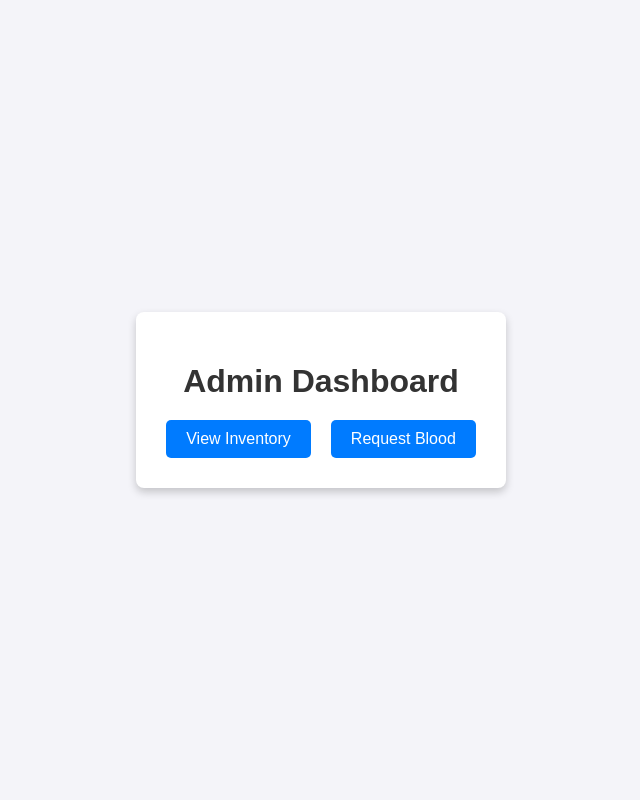
After one commit to DivyaE4/blood_bank_management_system, a Flask app: page /admin_dashboard in a window 1280 px wide. The commit adds this page. Shown: the whole page, without its empty margins (319-959 px from the left). Run offline with Flask 3, Linux system fonts and the light colour scheme; parts of the project's set-up code (start-up, migrations or seed data) failed here and were passed over.

Commit message:
inventory done

```diff
--- a/app.py
+++ b/app.py
@@ -100,16 +100,20 @@ def admin_login():
             session['admin_id'] = admin['id']  # Store admin ID in session
             session['admin_username'] = admin['username']  # Store admin username in session
             flash('Admin login successful!', 'success')
-            return redirect(url_for('admin_dashboard'))  # Redirect to an admin dashboard or home page
+            return redirect('/admin_dashboard')  # Redirect to an admin dashboard or home page
         else:
             flash('Invalid admin username or password.', 'danger')
 
     return render_template('admin_login.html', form=form)
 
+@app.route('/admin_dashboard')
+def admin_dashboard():
+    # Ensure the user is logged in as an admin
+    # if not session.get('admin_logged_in'):
+    #     flash('Please log in to access the admin dashboard', 'danger')
+    #     return redirect(url_for('admin_dashboard'))
 
-
-
-
+    return render_template('admin_dashboard.html')
 
 
 # Route for user registration
@@ -330,9 +334,9 @@ def update_inventory():
     connection = get_db_connection()
     cursor = connection.cursor()
 
-    # Aggregate blood types and quantities from donations
+    # Aggregate the total donations for each blood type
     cursor.execute("""
-        SELECT blood_type, SUM(quantity) AS total_units
+        SELECT blood_type, COUNT(*) AS total_units
         FROM donations
         GROUP BY blood_type
     """)
@@ -342,16 +346,20 @@ def update_inventory():
     for (blood_type, total_units) in results:
         # Check if the blood type exists in the inventory
         cursor.execute("SELECT qty FROM inventory WHERE blood_type = %s", (blood_type,))
-        if cursor.fetchone():
-            # Update the quantity for existing blood type
-            cursor.execute("UPDATE inventory SET qty = %s WHERE blood_type = %s", (total_units, blood_type))
+        existing_qty = cursor.fetchone()
+
+        if existing_qty:
+            # Add the total_units to the existing quantity
+            new_qty = total_units
+            cursor.execute("UPDATE inventory SET qty = %s WHERE blood_type = %s", (new_qty, blood_type))
         else:
-            # Insert new blood type into inventory if it doesn't exist
+            # Insert a new record for blood type if it doesn't exist in inventory
             cursor.execute("INSERT INTO inventory (blood_type, qty) VALUES (%s, %s)", (blood_type, total_units))
 
     connection.commit()
     cursor.close()
     connection.close()
+
 
 # Function to handle blood requests by reducing inventory quantity
 def handle_request(blood_type, requested_qty):
@@ -374,8 +382,7 @@ def handle_request(blood_type, requested_qty):
     connection.close()
     return response
 
-
-@app.route('/admin/view_inventory')
+@app.route('/view_inventory')
 def view_inventory():
     # Update inventory in real-time before displaying it
     update_inventory()
@@ -390,7 +397,7 @@ def view_inventory():
 
     return render_template('inventory.html', inventory=inventory)
 
-@app.route('/admin/request_blood', methods=['POST'])
+@app.route('/request_blood', methods=['POST'])
 def request_blood():
     blood_type = request.form.get('blood_type')
     requested_qty = int(request.form.get('quantity'))
--- a/models.py
+++ b/models.py
@@ -43,3 +43,8 @@ class Request(db.Model):
 
     def __repr__(self):
         return f'<Request {self.request_id}>'
+
+class Inventory(db.Model):
+    __tablename__ = 'inventory'
+    blood_type = db.Column(db.String(3), primary_key=True)
+    qty = db.Column(db.Integer, default=0)
--- /dev/null
+++ b/static/admin_dashboard.css
@@ -0,0 +1,43 @@
+body {
+    font-family: Arial, sans-serif;
+    background-color: #f4f4f9;
+    display: flex;
+    justify-content: center;
+    align-items: center;
+    height: 100vh;
+    margin: 0;
+}
+
+.dashboard-container {
+    text-align: center;
+    background-color: #fff;
+    padding: 30px;
+    box-shadow: 0 4px 8px rgba(0, 0, 0, 0.2);
+    border-radius: 8px;
+}
+
+h1 {
+    font-size: 2em;
+    margin-bottom: 20px;
+    color: #333;
+}
+
+.button-group {
+    display: flex;
+    gap: 20px;
+    justify-content: center;
+}
+
+.button {
+    padding: 10px 20px;
+    font-size: 1em;
+    color: #fff;
+    background-color: #007bff;
+    text-decoration: none;
+    border-radius: 5px;
+    transition: background-color 0.3s;
+}
+
+.button:hover {
+    background-color: #0056b3;
+}
--- a/tables.sql
+++ b/tables.sql
@@ -81,6 +81,7 @@ CREATE TABLE IF NOT EXISTS donations (
     timings VARCHAR(100) NOT NULL,
     FOREIGN KEY (user_id) REFERENCES login_details(id),
     FOREIGN KEY (camp_id) REFERENCES donation_camps(id)
+    blood_type VARCHAR(10) NOT NULL
 );
 
 CREATE TABLE IF NOT EXISTS inventory (
--- /dev/null
+++ b/templates/admin_dashboard.html
@@ -0,0 +1,20 @@
+<!DOCTYPE html>
+<html lang="en">
+<head>
+    <meta charset="UTF-8">
+    <meta name="viewport" content="width=device-width, initial-scale=1.0">
+    <title>Admin Dashboard</title>
+    <link rel="stylesheet" href="{{ url_for('static', filename='admin_dashboard.css') }}">
+</head>
+<body>
+    <div class="dashboard-container">
+        <h1>Admin Dashboard</h1>
+
+        <!-- Buttons for navigation -->
+        <div class="button-group">
+            <a href="/view_inventory" class="button">View Inventory</a>
+            <a href="/request_blood" class="button">Request Blood</a>
+        </div>
+    </div>
+</body>
+</html>
```
Also changed, not shown: static/inventory.css (added, +89 -0 lines), templates/inventory.html (+1 -22 lines).
